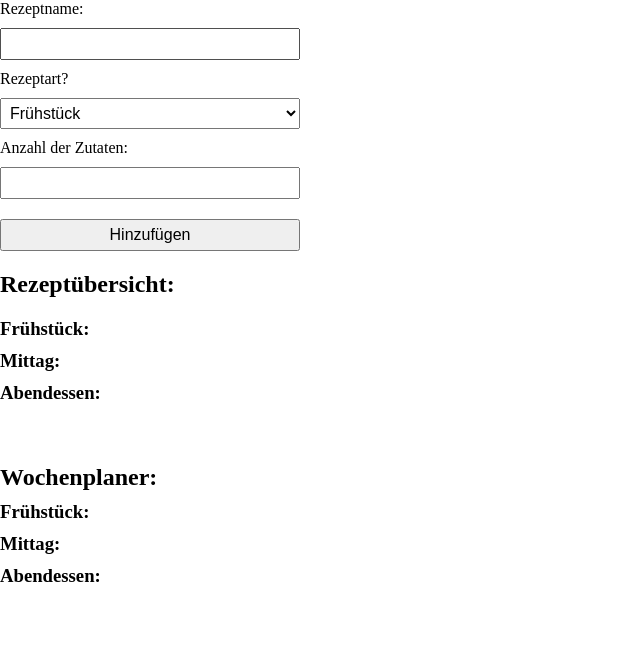
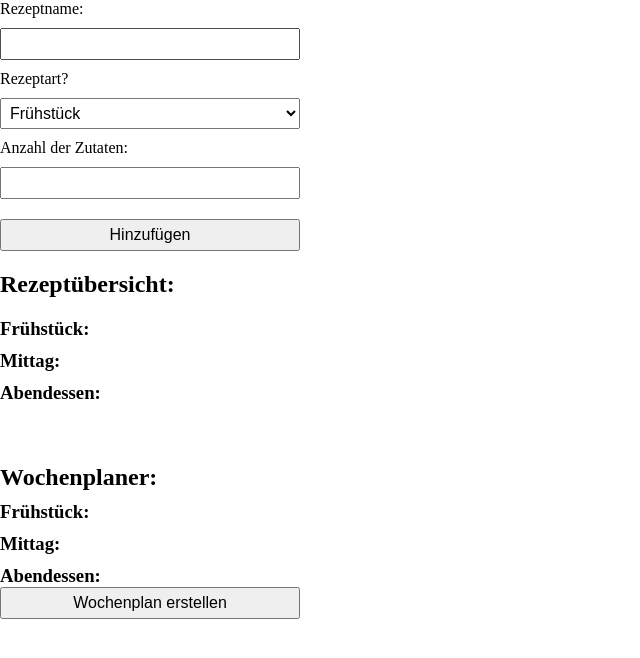
Before and after one commit to dennisgreger97/Wocheneinkaufsplaner, a website: page index.html in a window 1280 px wide. Shown: the whole page, without its empty margins (0-640 px from the left). Drawn offline with Linux system fonts and the light colour scheme.

Commit message:
button zum starten hinzugefügt

```diff
--- a/index.html
+++ b/index.html
@@ -50,6 +50,7 @@
         <h3>Abendessen:</h3>
         <div id="abendPlaner"></div>
       </div>
+      <button id="startPlanerButton">Wochenplan erstellen</button>
     </section>
 
     <script src="./script.js"></script>
--- a/main.css
+++ b/main.css
@@ -48,3 +48,7 @@ h2 {
 #essenPlaner h3 {
   margin-top: 10px;
 }
+
+#thirdSection button {
+  width: 300px;
+}
```
